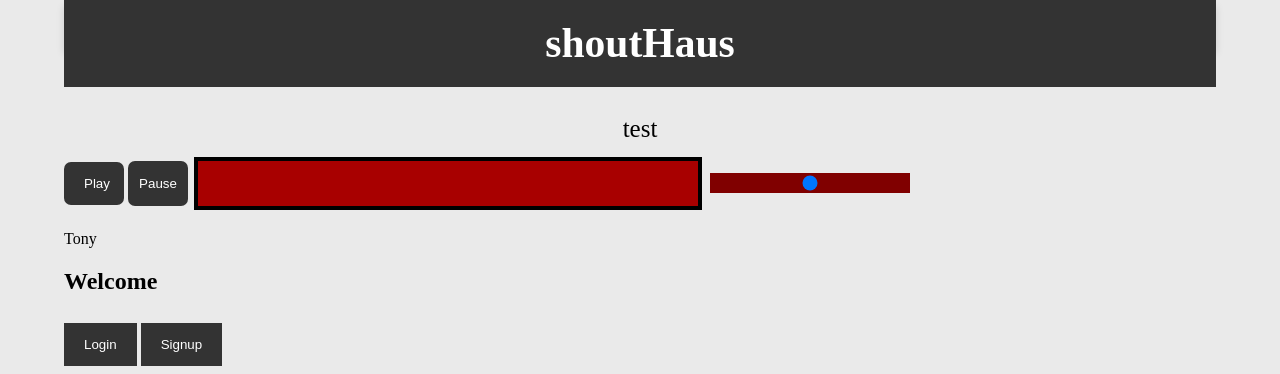
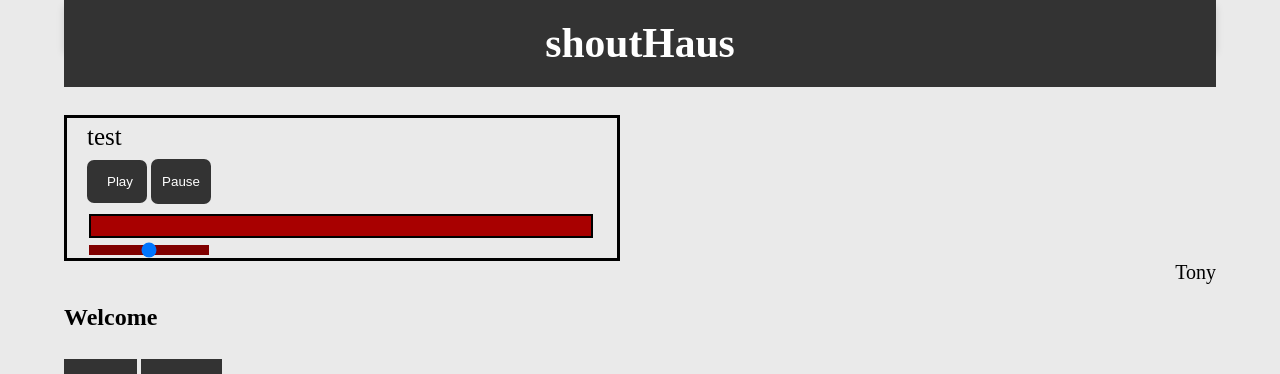
Before and after one commit to jpool4/CIS475Project1, a PHP site: the page made by CIS475Files/HTML/Home (2).html in a window 1280 px wide. Shown: the part 29-403 px from the top of the page. Run offline with PHP 8.4, Linux system fonts and the light colour scheme.

Commit message:
fixed modal width

```diff
--- a/CIS475Files/Style/style.css
+++ b/CIS475Files/Style/style.css
@@ -56,19 +56,28 @@ nav a:active { color: gray;}
   height: 48px;
   z-index: 10;
   background: #eeeeee;
-  -webkit-box-shadow: 0 7px 8px rgba(0, 0, 0, 0.12);
+   -webkit-box-shadow: 0 7px 8px rgba(0, 0, 0, 0.12); WHAT IS THIS?
   -moz-box-shadow: 0 7px 8px rgba(0, 0, 0, 0.12);
   box-shadow: 0 7px 8px rgba(0, 0, 0, 0.12);
 }
+#username { text-align: right;
+            font-size: 20px;
+			margin-top: 0px; }
+
 /* Makes the audio player span the length of the page while being centered under header */
 audio { width: 800px; display: block; margin:auto; text-align:center; }
 
 /*Centers the text above the song name. */
-#songText {margin: auto;
+#songText { /* margin: auto; */
            display: block;
-           text-align: center;
-		   margin-bottom: 10px;
+           /* text-align: center; */
+		   margin-top: 5px;
 		   font-size: 25px; }
+
+#player1 { border: black solid 3px;
+           width: 46%;
+		   padding-left: 20px; }
+
 
 /*All the basic player buttons */
 #playButton { width: 60px;
@@ -82,13 +91,14 @@ audio { width: 800px; display: block; margin:auto; text-align:center; }
 
 
 /* Much of the following code is influenced by https://www.youtube.com/watch?v=L5rnkFNSnE8 */
+
 /* These things are used to style the playback slider */
 
 #songPosition { -webkit-appearance: none;
                background: #A80000 ;
-			   border: solid black 4px;
+			   border: solid black 2px;
 			   vertical-align: middle;
-               height: 45px;
+               height: 20px;
                width: 500px;
                }
 #songPosition::-webkit-slider-thumb { -webkit-appearance: none;
@@ -98,7 +108,7 @@ audio { width: 800px; display: block; margin:auto; text-align:center; }
 
 #songPosition::-moz-range-thumb {
        width: 30px;
-	   height: 45px;
+	   height: 20px;
 	   background: #333;
 	   border: none;
 
@@ -109,12 +119,12 @@ audio { width: 800px; display: block; margin:auto; text-align:center; }
 #songVolume { -webkit-appearance: none;
                background: #800000  ;
 			   vertical-align: middle;
-               height: 20px;
-               width: 200px;
+               height: 10px;
+               width: 120px;
                }
 #songVolume::-moz-range-thumb {
-       width: 20px;
-	   height: 40px;
+       width: 15px;
+	   height: 20px;
 	   background: #333;
 	   border: none;
 
```
Also changed, not shown: other parts of CIS475Files/Style/style.css (+5 -38 lines), CIS475Files/HTML/Home (2).html (line endings or trailing spaces).
